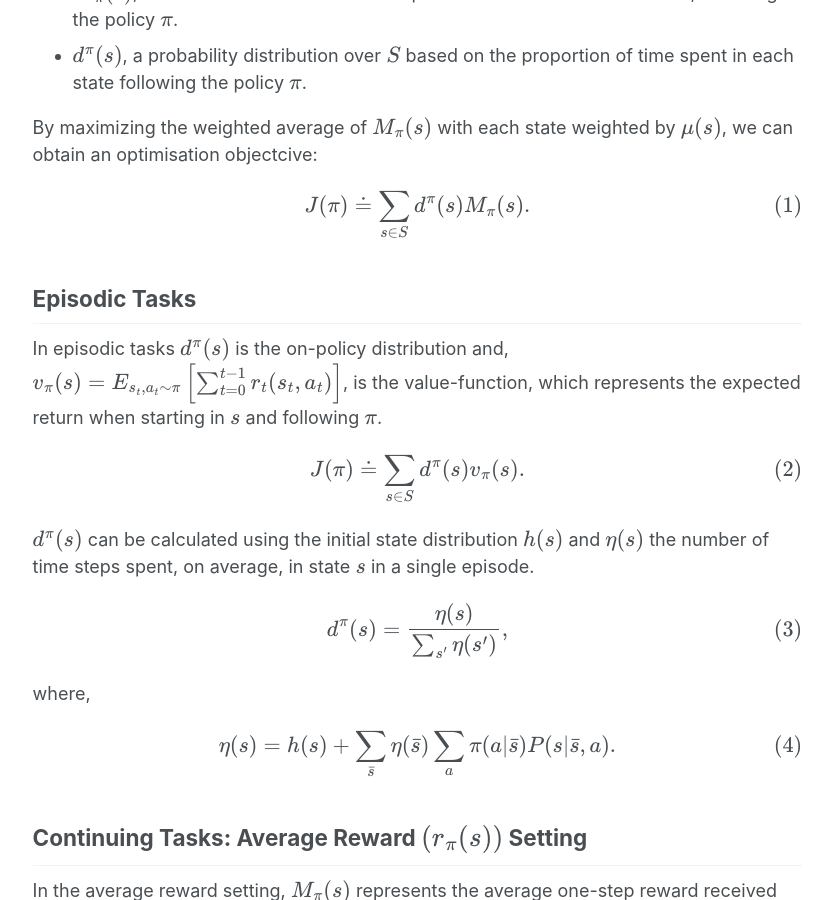
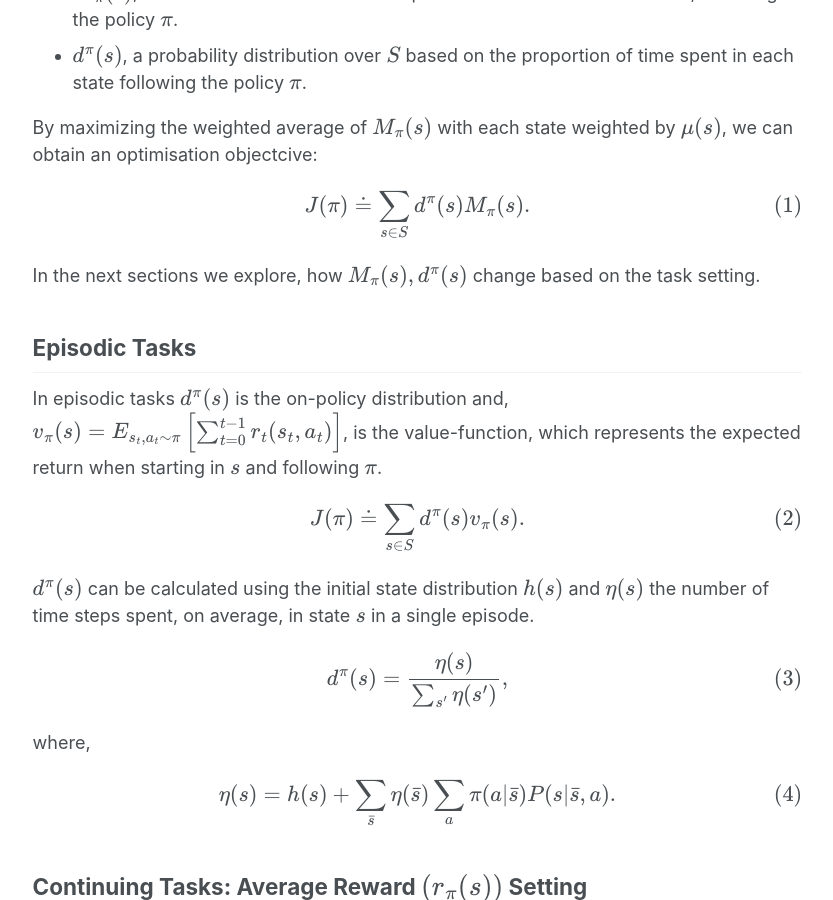
Before and after one commit to chirathyh/chirathyh.github.io, a Jekyll site: the page built from _talks/2024-07-23-on-policy-rl.md, in a window 1280 px wide and 900 px high, scrolled down 1221 px. Shown: the whole window, without its empty margins (249-1082 px from the left). Built offline with Jekyll 4.4.1, drawn with Linux system fonts in a browser that asks for light colours; formulas are drawn with MathJax 3.

Commit message:
article update

```diff
--- a/_talks/2024-07-23-on-policy-rl.md
+++ b/_talks/2024-07-23-on-policy-rl.md
@@ -28,6 +28,8 @@ By maximizing the weighted average of $ M_{\pi}(s) $ with each state weighted by
 $$
 J(\pi) \doteq \sum_{s \in S} d^{\pi}(s) M_{\pi}(s) .
 $$
+
+In the next sections we explore, how $ M_{\pi}(s), d^{\pi}(s) $ change based on the task setting.
 
 ## Episodic Tasks
 
```
